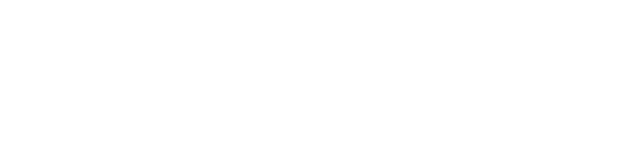
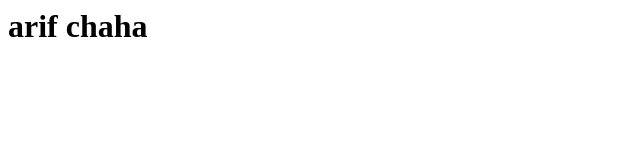
Before and after one commit to Aakas-032/portfolio1, a plain HTML site: page index.html in a window 1280 px wide. Shown: the whole page, without its empty margins (0-640 px from the left). Drawn offline with Linux system fonts and the light colour scheme.

Commit message:
Update index.html

```diff
--- a/index.html
+++ b/index.html
@@ -1 +1,3 @@
-<hacklanckjadBJKAD
+<html>
+    <body><h1>arif chaha</h1></body>
+</html>
```
